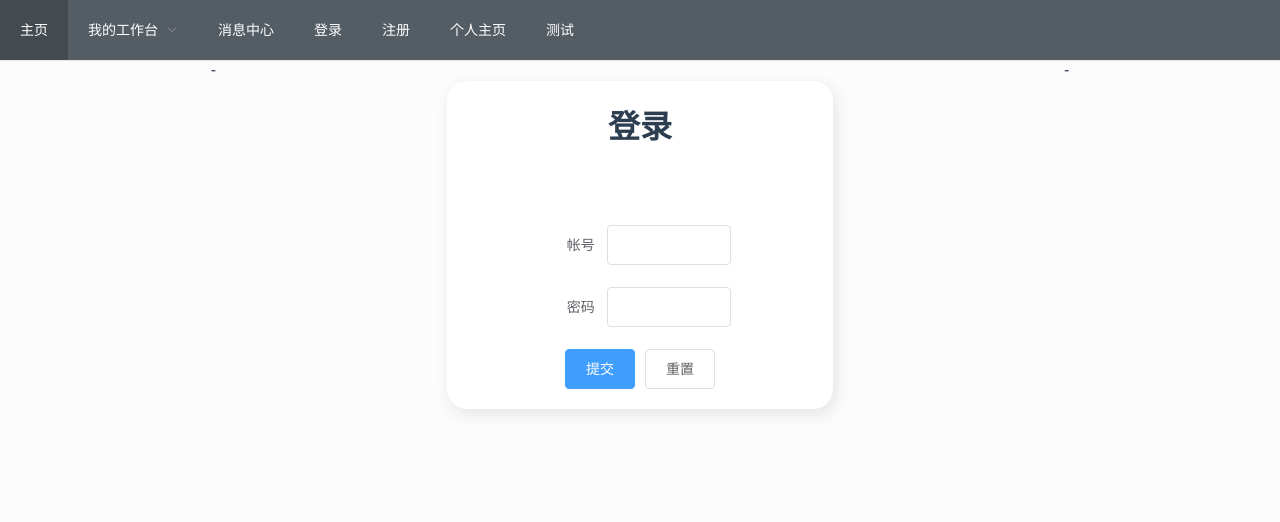
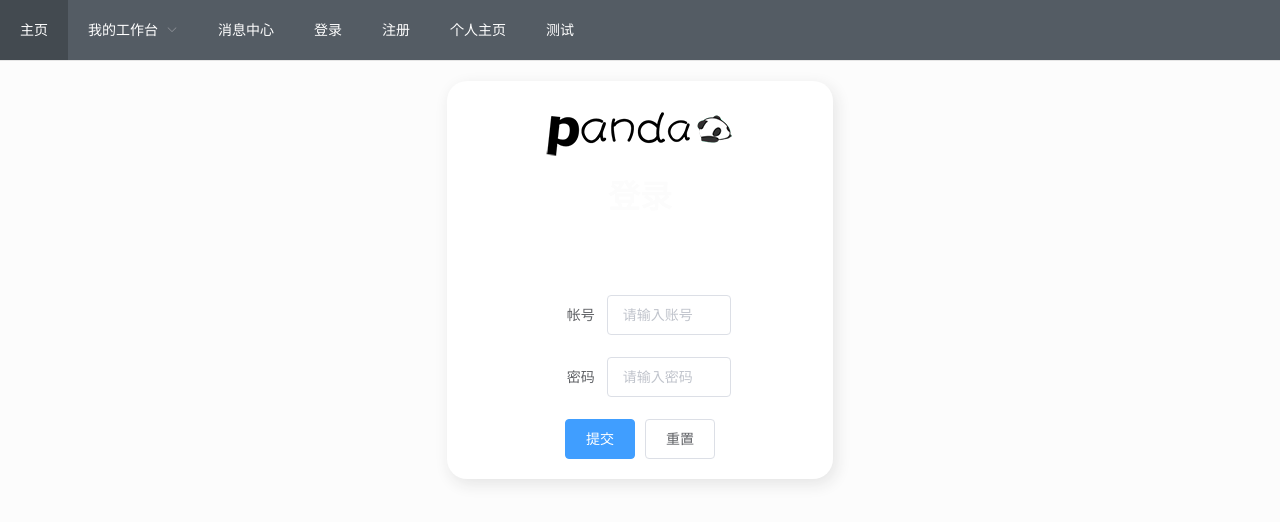
Before and after one commit to AlanLee97/vue_panda_appointment, a Vue app: page /login in a window 1280 px wide. Shown: the top 522 px of the page. Built offline with nearby package versions, Linux system fonts and the light colour scheme.

Commit message:
1、登陆框、注册框添加了pandalogo.png的logo； 2、添加白色样式，把登陆框、注册框两边的‘-’融入背景色

```diff
--- a/package.json
+++ b/package.json
@@ -34,7 +34,7 @@
       "eslint:recommended"
     ],
     "rules": {
-      "no-console":"off"
+      "no-console": "off"
     },
     "parserOptions": {
       "parser": "babel-eslint"
--- a/src/pages/test/Test.vue
+++ b/src/pages/test/Test.vue
@@ -13,6 +13,8 @@
                     <el-col :span="8">
                         <div class="box-shadow box-bg-white box-radius m-20px p-20px">
                             <h3>返回数据</h3>
+
+                            <h2>{{introduction}}</h2>
 
                             <div class="box-bg-fcfcfc m-20px p-20px box-radius">
                                 {{result}}
@@ -41,7 +43,8 @@
         name: "Test",
         data:function(){
             return {
-                result:''
+                result:'',
+                introduction:''
             }
         },
         methods:{
@@ -56,7 +59,9 @@
                     this.result = res;
                     console.log(res);
                     this.result = res.data.data;
+                    this.introduction = res.data.data[0].introduction;
                     console.log(this.result);
+                    console.log(this.introduction);
 
                 }).catch(err => {
                     console.log(err);
--- a/src/pages/user/Login.vue
+++ b/src/pages/user/Login.vue
@@ -8,7 +8,11 @@
                     <div class="grid-content bg-purple-light">
 
                         <center>
-                            <h1>登录</h1>
+                            <div>
+                                <img src="../../assets/pandalogo.png">
+                                <h1>登录</h1>
+                            </div>
+
                             <br>
 
 
@@ -20,14 +24,14 @@
                                     label-width="140px"
                                     class="demo-ruleForm m-top-60px">
                                 <el-form-item label="帐号" class="">
-                                    <el-input class="float-left width-60" v-model="ruleForm.username">
+                                    <el-input class="float-left width-60" v-model="ruleForm.username" placeholder="请输入账号">
 
                                     </el-input>
                                 </el-form-item>
 
                                 <el-form-item label="密码" prop="pass">
                                     <el-input class="float-left width-60" type="password"
-                                              v-model="ruleForm.password" autocomplete="off">
+                                              v-model="ruleForm.password" autocomplete="off" placeholder="请输入密码">
                                     </el-input>
                                 </el-form-item>
 
@@ -101,11 +105,14 @@
                     // checkPass: [
                     //     { validator: validatePass2, trigger: 'blur' }
                     // ],
-
                 }
             };
         },
         methods: {
+            logoUrl() {
+              return '../../assets/panda.png'
+            },
+
             goPage:function(path){
                 this.gotoPage(path);
             },
--- a/src/pages/user/Profile.vue
+++ b/src/pages/user/Profile.vue
@@ -145,7 +145,7 @@
                     'https://fuss10.elemecdn.com/3/28/bbf893f792f03a54408b3b7a7ebf0jpeg.jpeg',
                     'https://fuss10.elemecdn.com/2/11/6535bcfb26e4c79b48ddde44f4b6fjpeg.jpeg'
                 ],
-                userinfo:{}
+                userinfo:{},
             };
         },
         methods:{
@@ -163,7 +163,7 @@
             this.userinfo = JSON.parse(sessionStorage.getItem("userinfo"));
             this.user_face = this.userinfo.headPortraitImg;
             console.log(this.userinfo);
-        }
+        },
     }
 </script>
 
--- a/src/pages/user/Register.vue
+++ b/src/pages/user/Register.vue
@@ -8,7 +8,10 @@
                     <div class="grid-content bg-purple-light">
 
                         <center>
-                            <h1>注册</h1>
+                            <div>
+                                <img src="../../assets/pandalogo.png">
+                                <h1>注册</h1>
+                            </div>
                             <br>
 
 
@@ -20,14 +23,14 @@
                                     label-width="140px"
                                     class="demo-ruleForm m-top-60px">
                                 <el-form-item label="帐号" class="">
-                                    <el-input class="float-left width-60" v-model="ruleForm.username">
+                                    <el-input class="float-left width-60" v-model="ruleForm.username" placeholder="请输入账号">
 
                                     </el-input>
                                 </el-form-item>
 
                                 <el-form-item label="密码" prop="pass">
                                     <el-input class="float-left width-60" type="password"
-                                              v-model="ruleForm.password" autocomplete="off">
+                                              v-model="ruleForm.password" autocomplete="off" placeholder="请输入6位以上密码">
                                     </el-input>
                                 </el-form-item>
 
@@ -50,7 +53,7 @@
 
                 </div>
             </el-col>
-            <el-col :span="8"><div class="grid-content bg-purple">-</div></el-col>
+            <el-col :span="8"><div class="grid-content bg-purple" >-</div></el-col>
         </el-row>
 
 
@@ -155,6 +158,7 @@
 </script>
 
 <style>
-
-
+    .el-col{
+        color: #fcfcfc;
+    }
 </style>
```
Also changed, not shown: src/assets/pandalogo.png (added), 1 other file (tests, documents, lock files or other folders).
